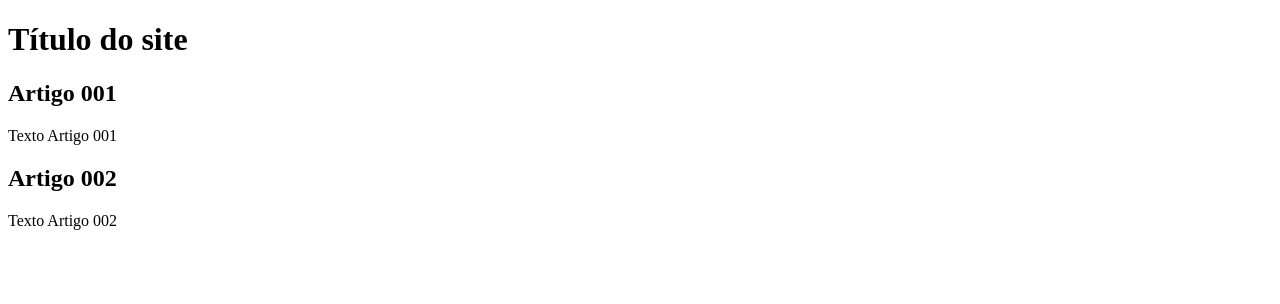
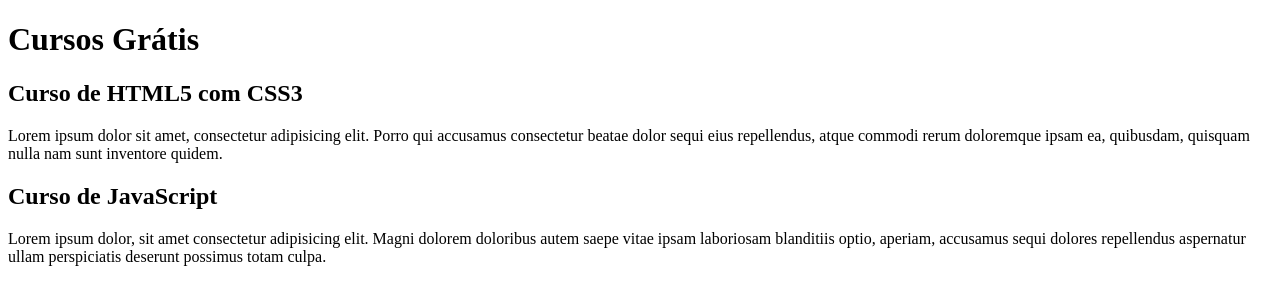
Before and after one commit to vivianesantiago/projeto-site, a plain HTML site: page index.html in a window 1280 px wide. Drawn offline with Linux system fonts and the light colour scheme.

Commit message:
comecei a escrever conteúdo

```diff
--- a/index.html
+++ b/index.html
@@ -8,15 +8,15 @@
 <body>
     <main>
         <header>
-            <h1>Título do site</h1>
+            <h1>Cursos Grátis</h1>
         </header>
         <article>
-            <h2>Artigo 001</h2>
-            <p>Texto Artigo 001</p>
+            <h2>Curso de HTML5 com CSS3</h2>
+            <p>Lorem ipsum dolor sit amet, consectetur adipisicing elit. Porro qui accusamus consectetur beatae dolor sequi eius repellendus, atque commodi rerum doloremque ipsam ea, quibusdam, quisquam nulla nam sunt inventore quidem.</p>
         </article>
         <article>
-            <h2>Artigo 002</h2>
-            <p>Texto Artigo 002</p>
+            <h2>Curso de JavaScript</h2>
+            <p>Lorem ipsum dolor, sit amet consectetur adipisicing elit. Magni dolorem doloribus autem saepe vitae ipsam laboriosam blanditiis optio, aperiam, accusamus sequi dolores repellendus aspernatur ullam perspiciatis deserunt possimus totam culpa.</p>
         </article>
     </main>
 </body>
```
